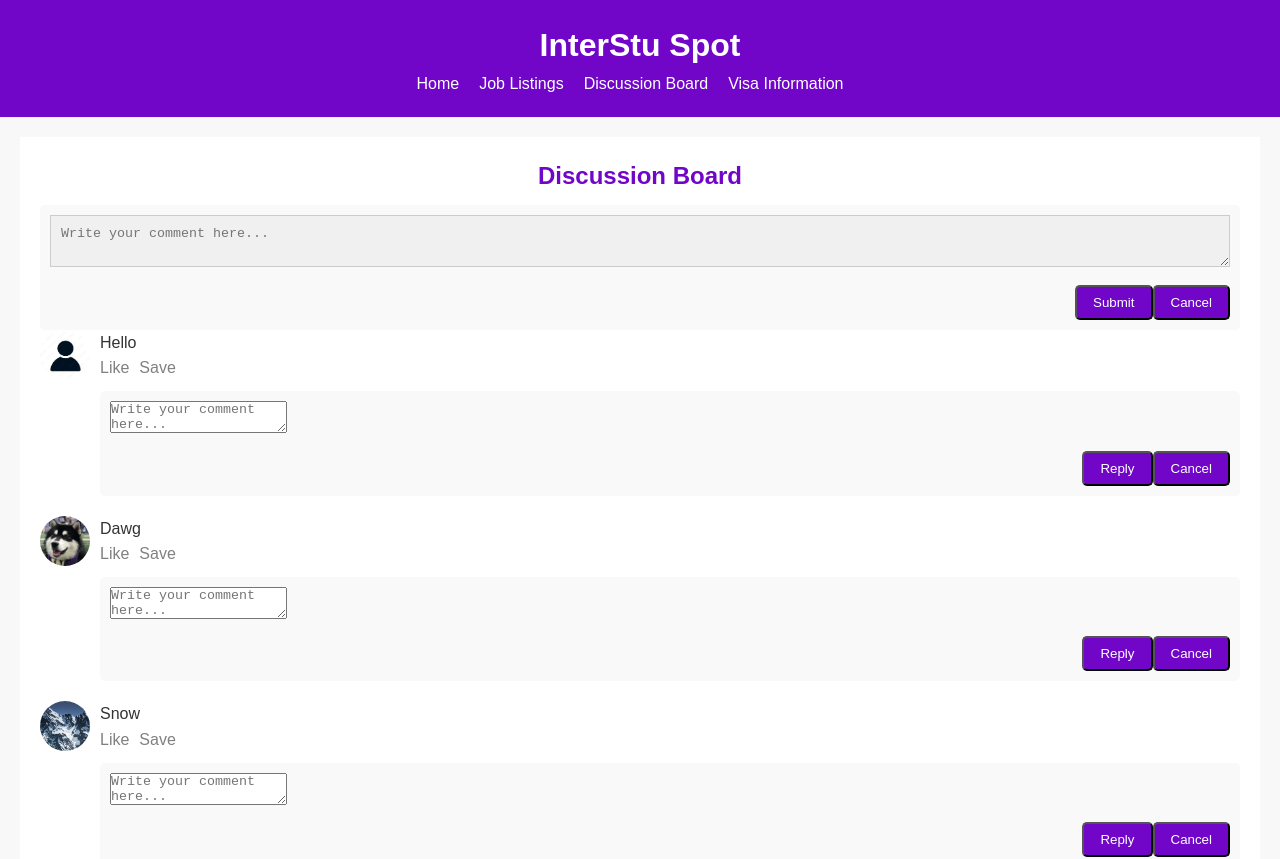
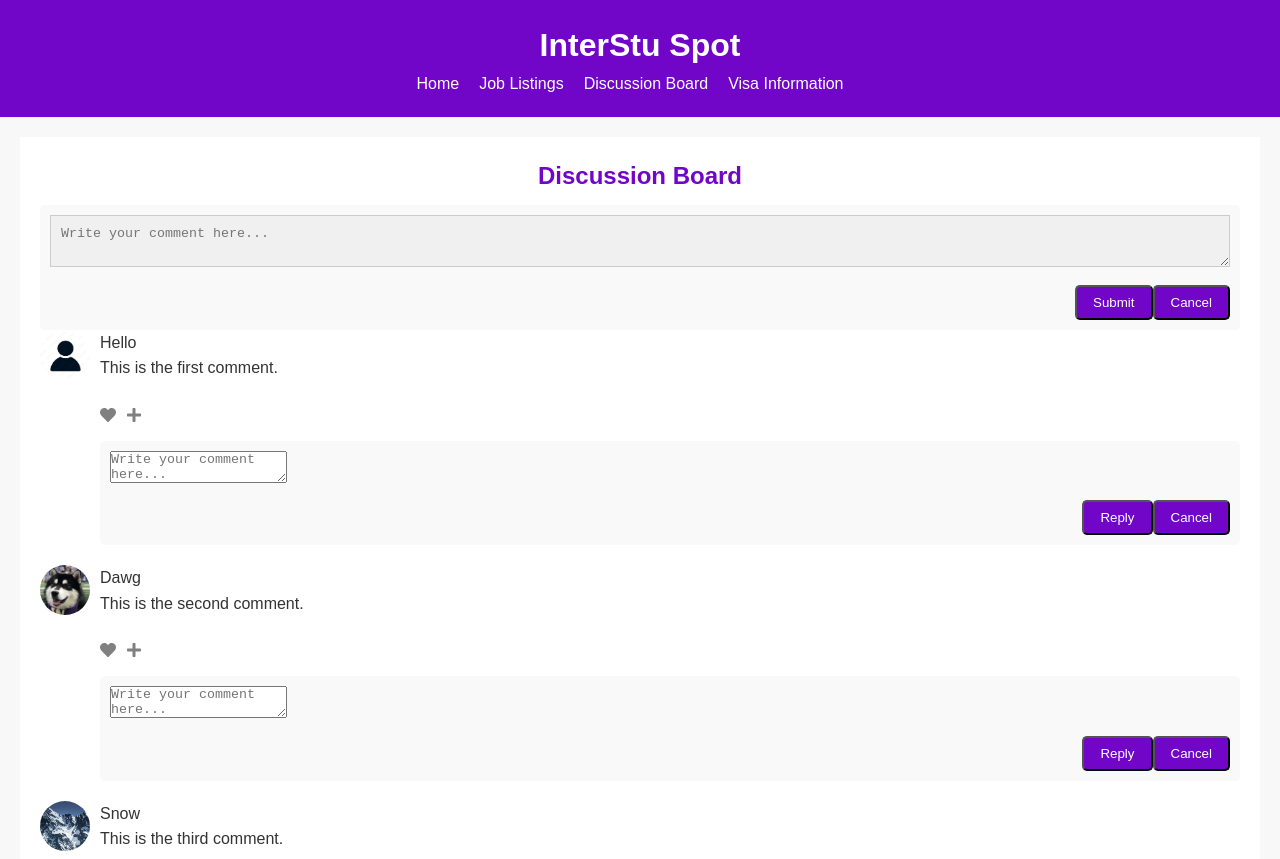
Before and after one commit to info340b-sp24/group08, a React (Create React App) app: page /discussion in a window 1280 px wide. Shown: the top 859 px of the page. Built offline with nearby package versions, Linux system fonts and the light colour scheme.

Commit message:
update Allison

```diff
--- a/package.json
+++ b/package.json
@@ -8,6 +8,7 @@
     "@testing-library/user-event": "^13.5.0",
     "react": "^18.3.1",
     "react-dom": "^18.3.1",
+    "react-icons": "^5.2.1",
     "react-router-dom": "^6.23.1",
     "react-scripts": "^5.0.1",
     "web-vitals": "^2.1.4"
--- a/src/Discussion.js
+++ b/src/Discussion.js
@@ -2,34 +2,54 @@ import React, { useState } from "react";
 import iconImg from './img/icon.jpg';
 import huskyImg from './img/Husky.jpg';
 import snowImg from './img/snow.jpg';
+import { FaHeart } from 'react-icons/fa';
+import { FaPlus } from 'react-icons/fa';
+
 function DiscussionPage(props) {
   const [newCommentText, setNewCommentText] = useState("");
-
-  const discussionComments = [
+  const [discussionComments, setDiscussionComments] = useState([
     {
       id: "Hello",
       username: "Hello",
       commentText: "This is the first comment.",
-      imageUrl: iconImg
+      imageUrl: iconImg,
+      liked: false // Added liked state
     },
     {
       id: "Dawg",
       username: "Dawg",
       commentText: "This is the second comment.",
-      imageUrl: huskyImg
+      imageUrl: huskyImg,
+      liked: false // Added liked state
     },
     {
       id: "Snow",
       username: "Snow",
       commentText: "This is the third comment.",
-      imageUrl: snowImg
+      imageUrl: snowImg,
+      liked: false // Added liked state
     }
-  ];
+  ]);
 
   const handleSubmit = () => {
     if (newCommentText.trim() !== "") {
-      setNewCommentText("");
+      const newComment = {
+        id: Math.random().toString(36).substr(2, 9), // Generate random ID
+        username: "New User",
+        commentText: newCommentText,
+        imageUrl: iconImg,
+        liked: false // Set liked to false for new comments
+      };
+
+      setDiscussionComments([...discussionComments, newComment]);
+      setNewCommentText(""); // Clear the input field
     }
+  };
+
+  const handleLike = (index) => {
+    const updatedComments = [...discussionComments];
+    updatedComments[index].liked = !updatedComments[index].liked;
+    setDiscussionComments(updatedComments);
   };
 
   return (
@@ -59,33 +79,30 @@ function DiscussionPage(props) {
 
         {/* Render discussion comments */}
         <div id="discussion">
-          {discussionComments.map((comment, index) =>
-            {
-            return (
+          {discussionComments.map((comment, index) => (
             <div key={index} className="comment">
               <div className="me-2">
                 <img src={comment.imageUrl} alt="User Icon" />
               </div>
               <div className="commentContent">
                 <p className="username">{comment.username}</p>
-                <button className="like-button">
-                  <span className="material-icons" style={{ color: "grey" }}>
-                    Like
+                <p>{comment.commentText}</p>
+                <button className="like-button" onClick={() => handleLike(index)}>
+                  <span style={{ color: comment.liked ? "red" : "grey" }}>
+                    <FaHeart />
                   </span>
                 </button>
                 <button className="save-button">
-                  <span className="material-icons" style={{ color: "grey" }}>
-                    Save
+                  <span style={{ color: "grey" }}>
+                    <FaPlus />
                   </span>
                 </button>
-
 
                 <div className="reply-popup">
                   <textarea
                     id={`commentText-${index}`}
                     placeholder="Write your comment here..."
                   ></textarea>{" "}
-
                   <div className="reply-buttons">
                     <button className="button">Reply</button>
                     <button className="button">Cancel</button>
@@ -93,10 +110,7 @@ function DiscussionPage(props) {
                 </div>
               </div>
             </div>
-          );}
-
-
-          )}
+          ))}
         </div>
       </div>
     </main>
--- a/src/Home.js
+++ b/src/Home.js
@@ -5,6 +5,7 @@ function HomePage(props) {
     <main>
       <h2 className="text-center">Welcome!</h2>
       <div>
+        <img src={'./Husky.jpg'} alt="Website Logo" />
         <p>Find the right job position for you!</p>
         <a href="listings.html" className="button">Start your journey!</a>
       </div>
--- a/src/Listings.js
+++ b/src/Listings.js
@@ -33,6 +33,9 @@ const Listings = () => {
 
   return (
     <main>
+      <div>
+        <img src={'./WechatIMG623.jpg'} alt="Searching Photo" />
+      </div>
       <section>
         <form onSubmit={handleSubmit} id="search-form">
           <div>
--- a/src/Visa.js
+++ b/src/Visa.js
@@ -42,7 +42,7 @@ const Visa = () => {
 
         <div className="subsection-block">
           <h3 id="j1-visa" onClick={() => toggleVisaDetails('j1-visa-detail')}>
-            F1 Visa
+            J1 Visa
           </h3>
           <div className={`frame-content ${hiddenVisas.includes('j1-visa-detail') ? 'hidden' : ''}`}>
             <iframe
@@ -71,12 +71,12 @@ const Visa = () => {
 
         <div className="subsection-block">
           <h3 id="m1-visa" onClick={() => toggleVisaDetails('m1-visa-detail')}>
-            F1 Visa
+            M1 Visa
           </h3>
           <div className={`frame-content ${hiddenVisas.includes('m1-visa-detail') ? 'hidden' : ''}`}>
             <iframe
               title="The M-1 Visa, Explained"
-              src="https://www.youtube.com/embed/O123fOFs6rc?si=b7TfbF7dIDJTWyOy"
+              src="https://www.youtube.com/embed/G7SQ106AkDo?si=Rnqiwf2_O8LabEyp"
               allowFullScreen
             ></iframe>
           </div>
```
Also changed, not shown: 2 other files (tests, documents, lock files or other folders).
